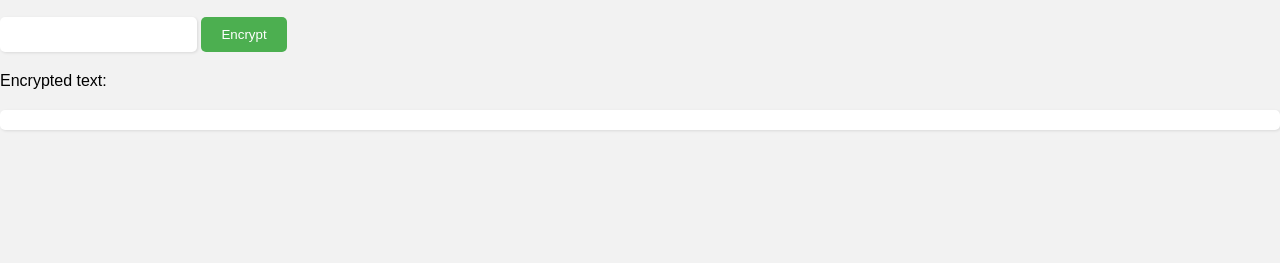
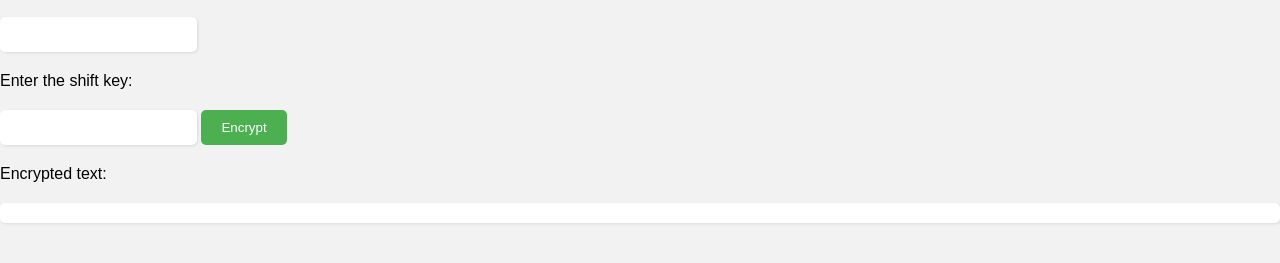
Before and after one commit to ExternalUpgrade/CaesarCipher, a plain HTML site: page index.html in a window 1280 px wide. Shown: the part 129-392 px from the top of the page. Drawn offline with Linux system fonts and the light colour scheme.

Commit message:
Update index.html

```diff
--- a/index.html
+++ b/index.html
@@ -8,6 +8,8 @@
 	<h1>Caesar Cipher</h1>
 	<p>Enter text to encrypt:</p>
 	<input type="text" id="input">
+	<p>Enter the shift key:</p>
+	<input type="text" id="key">
 	<button onclick="encrypt()">Encrypt</button>
 	<p>Encrypted text:</p>
 	<p id="output"></p>
```
